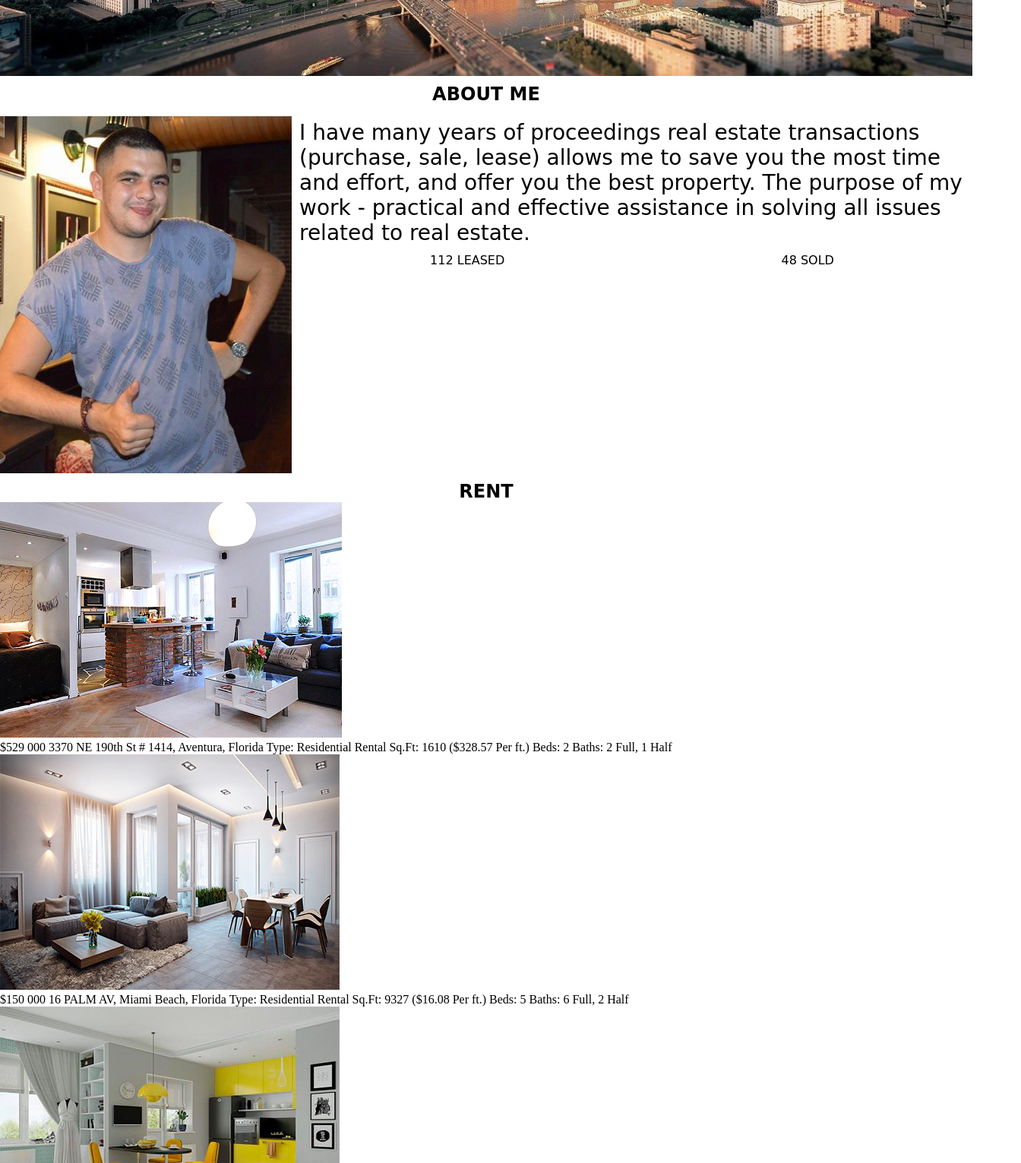
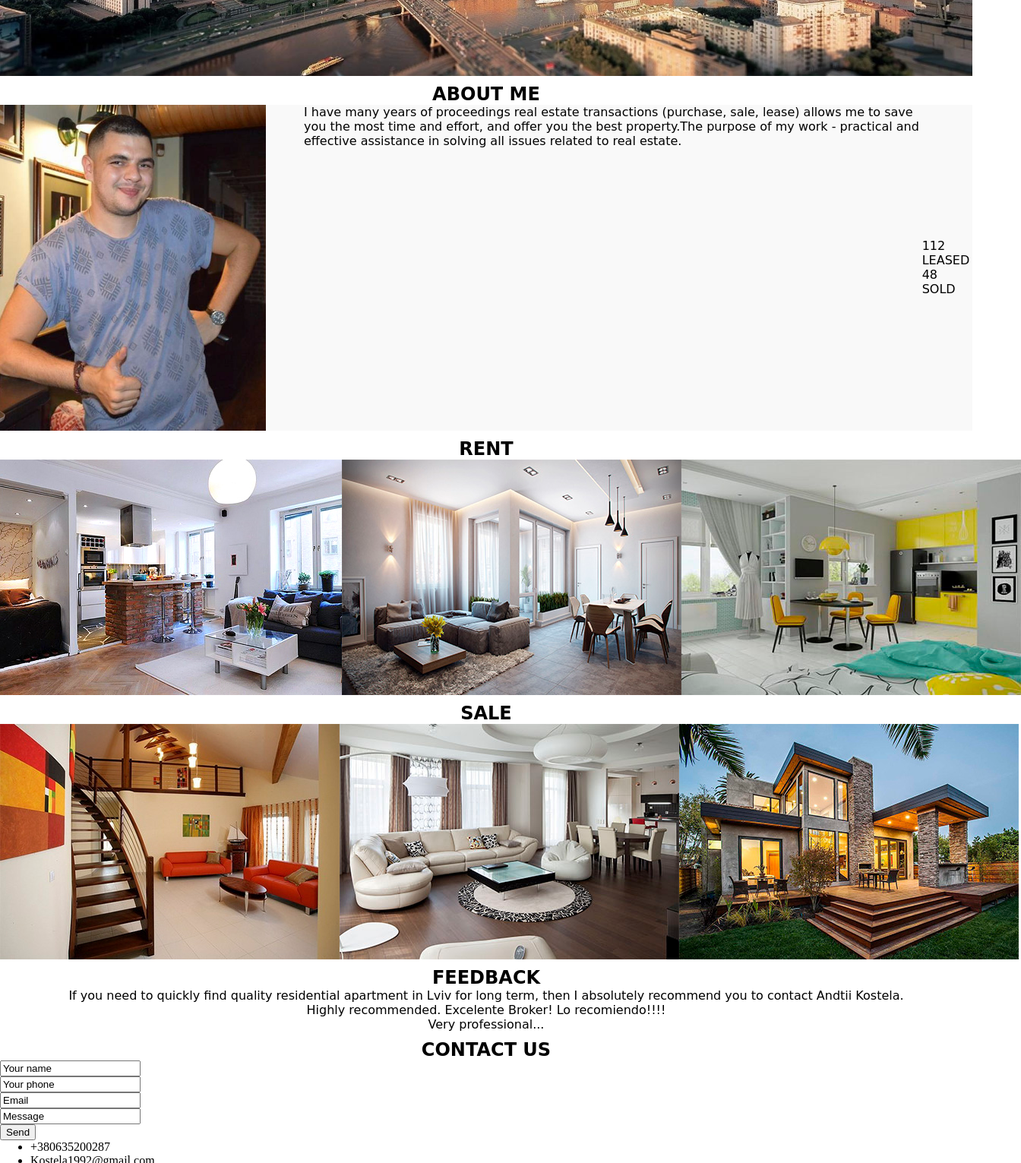
Before and after one commit to AndriiKostela/myproject, a plain HTML site: page index.html in a window 1280 px wide. Shown: the part 250-1781 px from the top of the page at 76% size, 1344 px wide, since content can reach past the window. Drawn offline with Linux system fonts and the light colour scheme; a web font is replaced by a local one.

Commit message:
Initialcss7

```diff
--- a/css/main.css
+++ b/css/main.css
@@ -1,54 +1,22 @@
 * {
     margin: 0;
 }
-
-#aboutme {
+.title {
     display: flex;
     justify-content: center;
     font-family: 'Kumar One', cursive;
     margin-top: 10px;
 }
-
-#rent {
-    display: flex;
-    justify-content: center;
-    font-family: 'Kumar One', cursive;
-    margin-top: 10px;
-}
-
-#sale {
-    display: flex;
-    justify-content: center;
-    font-family: 'Kumar One', cursive;
-    margin-top: 10px;
-}
-
-#feedback {
-    display: flex;
-    justify-content: center;
-    font-family: 'Kumar One', cursive;
-    margin-top: 10px;
-}
-
-#contactus {
-    display: flex;
-    justify-content: center;
-    font-family: 'Kumar One', cursive;
-    margin-top: 10px;
-}
-
 .logo {
     font-family: 'Arizonia', cursive;
     font-size: 3rem;
 }
-
 .real {
     font-family: 'Yellowtail', cursive;
     padding-left: 2%;
     margin-top: 15px;
     margin-left: 20px;
 }
-
 header {
     background-image: url(../pic/city2.jpg);
     background-position: center center;
@@ -58,14 +26,12 @@ header {
     justify-content: space-between;
     align-items: flex-start;
 }
-
 ul.navbar {
     display: flex;
     list-style-type: none;
     overflow: hidden;
     background-color: rgba(0, 0, 0, 0);
 }
-
 ul.navbar li a {
     display: block;
     color: black;
@@ -74,43 +40,52 @@ ul.navbar li a {
     text-decoration: none;
     font-family: 'Kumar One', cursive;
 }
-
 ul.navbar li a:hover {
     background-color: rgba(71, 71, 71, 0.25);
 }
-
 @media screen and (max-width: 600px) {
     ul.navbar {
         flex-direction: column;
     }
 }
+.about {
+    background-color: rgb( 249, 249, 249);
+    display: flex;
+    font-family: 'Kumar One', cursive;
+    justify-content: flex-start;
+}
+.picabout {
+    width: 350px;
+    align-self: flex-start;
+}
+.textabout {
+    align-self: flex-start;
+    margin-left: 50px;
+}
+.static {
+    align-self: center;
+}
+@media screen and (max-width: 600px) {
+    .about {
+        flex-direction: column;
+    }
+}
+.rentpic{
+    display: flex;
 
-#myphoto {
-    display: flex;
-    width: 30%;
-    margin-top: 15px;
-    float:left;
 
 }
+.salepic{
+display: flex;
+  justify-content:space-around;
 
-#textabout {
-    font-family: 'Damion', cursive;
-    font-size: 28px;
+}
+.feedback{
+    font-family: 'Kumar One', cursive;
     display: flex;
-    margin-top: 10px;
-    padding: 10px;
+    align-items:center;
+    flex-direction:column;
 }
-.clear{
-    clear: both;
-}
-
-.static{
-    display: flex;
-    justify-content: space-around;
-    align-items: flex-end;
-    font-family: 'Kumar One', cursive;
-}
-
     footer {
         background-image: url(../pic/city.jpg);
         background-position: center center;
@@ -121,6 +96,5 @@ ul.navbar li a:hover {
         opacity: 0.8;
     }
     .textfoot {
-
         font-family: 'Kumar One', cursive;
     }
--- a/index.html
+++ b/index.html
@@ -30,68 +30,60 @@
     <main>
         <!-- begin about me -->
         <section>
+            <h2 class="title"> ABOUT ME</h2>
             <div class="about">
-            <h2 id="aboutme"> ABOUT ME</h2>
-             <img src="pic/andriikostela.jpg" alt="Andrii Kostela real eastate agent" id="myphoto" >
 
-                <p id=textabout>
-                    I have many years of proceedings real estate transactions (purchase, sale, lease) allows me to save you the most time and effort, and offer you the best property. The purpose of my work - practical and effective assistance in solving all issues related
-                    to real estate.
-                </p>
+                <img class="picabout" src="pic/andriikostela.jpg" alt="Andrii Kostela real eastate agent" id="myphoto">
+
+                <div class="textabout">
+                    I have many years of proceedings real estate transactions (purchase, sale, lease) allows me to save you the most time and effort, and offer you the best property.The purpose of my work - practical and effective assistance in solving all issues related
+                    to real estate. </div>
+                <div class="static">
+                    112 LEASED 48 SOLD
+                </div>
             </div>
         </section>
-        <aside>
-            <div class="static">
-            <p>112 LEASED</p>
-            <p>48 SOLD</p>
-            </div>
-
-        </aside>
-
-<div class="clear"> </div>
         <!-- end about me -->
 
         <!-- begin rent -->
-        <section class="rentapart">
-            <h2 id="rent">RENT</h2>
-            <img src="pic/flat1.jpg" alt="Apartment studio">
-            <p>$529 000 3370 NE 190th St # 1414, Aventura, Florida Type: Residential Rental Sq.Ft: 1610 ($328.57 Per ft.) Beds: 2 Baths: 2 Full, 1 Half</p>
-            <img src="pic/flat6.jpg" alt="Sunny salon">
-            <p>$150 000 16 PALM AV, Miami Beach, Florida Type: Residential Rental Sq.Ft: 9327 ($16.08 Per ft.) Beds: 5 Baths: 6 Full, 2 Half</p>
-            <img src="pic/flat3.jpeg" alt="Yellow studio apartment">
-            <p>$100 000 420 W SAN MARINO DR, Miami Beach, Florida Type: Residential Rental Sq.Ft: 5954 ($16.8 Per ft.) Beds: 6 Baths: 6 Full, 1 Half</p>
+        <section>
+            <h2 class="title">RENT</h2>
+            <div class="rentpic">
+            <img class="sliderrent" src="pic/flat1.jpg" alt="Apartment studio">
+            <img class="sliderrent" src="pic/flat6.jpg" alt="Sunny salon">
+            <img class="sliderrent" src="pic/flat3.jpeg" alt="Yellow studio apartment">
+</div>
+
         </section>
         <!-- end rent -->
 
         <!-- begin sale -->
-        <section class="saleapart">
-            <h2 id="sale">SALE</h2>
-            <img src="pic/flat4.jpg" alt="Two level apartment">
-            <p>$30000 BAY RD, Miami Beach, Florida Type:Residential Rental Sq.Ft:12957 ($23.15 Per ft.) Beds:8 Baths: 8 Full, 2 Half </p>
-            <img src="pic/flat5.jpg" alt="Great kitchen studio">
-            <p> $150 000 16 PALM AV, Miami Beach, Florida Type:Residential RentalSq.Ft:9327 ($16.08 Per ft.) Beds:5 Baths: 6 Full, 2 Half </p>
-            <img src="pic/house.jpg" alt="Separate large house">
-            <p> $32 000 000 30 PALM AV, Miami Beach, Florida Type: Single Family Sq.Ft: 14000 ($2285.71 Per ft.) Beds: 8 Baths: 8 Full, 1 Half </p>
+        <section>
+            <h2 class="title">SALE</h2>
+            <div class="salepic">
+            <img class="slidersale" src="pic/flat4.jpg" alt="Two level apartment">
+            <img class="slidersale"src="pic/flat5.jpg" alt="Great kitchen studio">
+            <img class="slidersale"src="pic/house.jpg" alt="Separate large house" >
+            </div>
 
         </section>
         <!-- end sale -->
 
         <!-- begin feedback -->
         <section>
-            <h2 id="feedback">FEEDBACK</h2>
-            <div>
-                <p>If you need to quickly find quality residential apartment in Lviv for long term, then I absolutely recommend you to contact Igor Melnychuk. He is professional and responsive in a timely manner. He knows how to speak with the locals and
-                    he will get you a better deal with the price. Highly recommended.</p>
-            </div>
-            <div>Excelente Broker! Lo recomiendo!!!!</div>
-            <div>Very professional...</div>
+            <h2 class="title">FEEDBACK</h2>
+            <div class="feedback">
+               <div class="Jhon"> If you need to quickly find quality residential apartment in Lviv for long term, then I absolutely recommend you to contact Andtii Kostela.</div>
+       <div class="Michel"> Highly recommended. Excelente Broker! Lo recomiendo!!!!</div>
+        <div class="Monica">Very professional...</div>
+        </div>
         </section>
         <!-- end feedback -->
     </main>
 
     <!-- begin contactus -->
     <section>
-        <h2 id="contactus">CONTACT US</h2>
+        <h2 class="title">CONTACT US</h2>
 
         <div>
             <form action="https://formspree.io/Kostela1992@gmail.com.com" method="POST">
@@ -109,10 +101,10 @@
             <img src="pic/whats.png" alt="whatsapp">
             <img src="pic/viber.png" alt="viber">
         </div>
-        </section>
-<footer>
+    </section>
+    <footer>
 
-       <p class="textfoot"> © 2017 ANDRII KOSTELA</p>
+        <p class="textfoot"> © 2017 ANDRII KOSTELA</p>
     </footer>
     <!-- end contactus -->
 </body>
```
Lines whose indentation alone changed are shown as unchanged.
